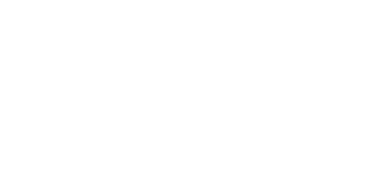
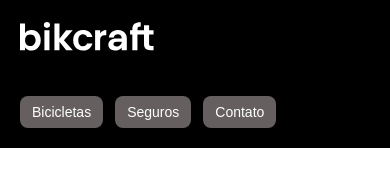
Before and after one commit to Filipeassis1/Bikcraft, a plain HTML site: page index.html in a window 390 px wide. Drawn offline with Linux system fonts and the light colour scheme.

Commit message:
header/menu

```diff
--- a/css/style.css
+++ b/css/style.css
@@ -0,0 +1,89 @@
+* {
+  margin: 0;
+  padding: 0;
+  box-sizing: border-box;
+  font-family: Arial, Helvetica, sans-serif;
+}
+
+ul {
+  list-style: none;
+}
+a {
+  text-decoration: none;
+}
+
+.header-bg {
+  background-color: #000;
+}
+
+.header {
+  display: flex;
+  flex-wrap: wrap;
+  gap: 40px;
+  justify-content: space-between;
+  align-items: center;
+  padding: 20px;
+  max-width: 1200px;
+  margin-left: auto;
+  margin-right: auto;
+}
+
+.header-menu {
+  display: flex;
+  flex-wrap: wrap;
+  gap: 20px;
+}
+
+.header-menu a {
+  color: #fff;
+  padding: 16px 8px;
+  border-radius: 8px;
+  display: inline-block;
+  font-size: 18px;
+  position: relative;
+}
+
+.header-menu a::after {
+  content: "";
+  display: block;
+  height: 2px;
+  width: 0px;
+  background: #fff;
+  margin-top: 4px;
+  transition: 0.5s ease;
+  position: absolute;
+}
+
+.header-menu a:hover::after {
+  width: 100%;
+}
+
+@media (max-width: 800px) {
+  .header-menu {
+    gap: 20px;
+  }
+  .header-menu a {
+    background-color: #847d7dc3;
+    padding: 12px 16px;
+    border-radius: 8px;
+  }
+
+  .header-menu a::after {
+    display: none;
+  }
+
+  .header-menu a:hover {
+    background-color: #2e2e2e;
+  }
+}
+
+@media (max-width: 600px) {
+  .header-menu {
+    gap: 12px;
+  }
+
+  .header-menu a {
+    padding: 8px 12px;
+    font-size: 14px;
+  }
+}
--- a/index.html
+++ b/index.html
@@ -1,5 +1,6 @@
 <!DOCTYPE html>
 <html lang="en">
+
 <head>
     <meta charset="UTF-8">
     <meta name="viewport" content="width=device-width, initial-scale=1.0">
@@ -7,7 +8,26 @@
     <link rel="stylesheet" href="css/style.css">
     <meta name="description" content="BikeCraft - Bicicletas Personalizadas">
 </head>
+
 <body>
+    <header class="header-bg">
+        <div class="header">
+            <a href="./"><img src="img/bikcraft.svg" alt="BikeCraft"></a>
+
+            <nav aria-label="primaria">
+                <ul class="header-menu">
+                    <li><a href="./bicicletas.html">Bicicletas</a></li>
+                    <li><a href="./seguros.html">Seguros</a></li>
+                    <li><a href="./contato.html">Contato</a></li>
+                </ul>
+            </nav>
+        </div>
+
+
+    </header>
+
+
 
 </body>
+
 </html>
```
